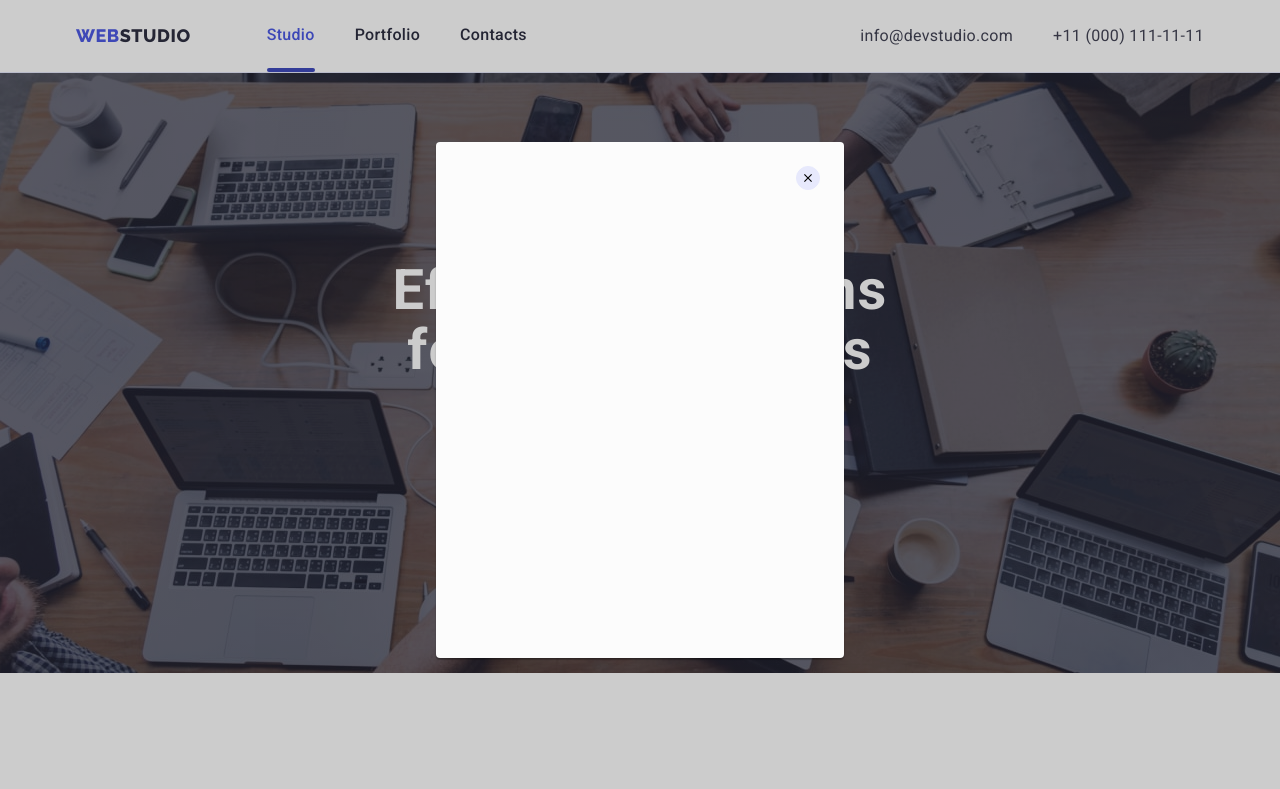
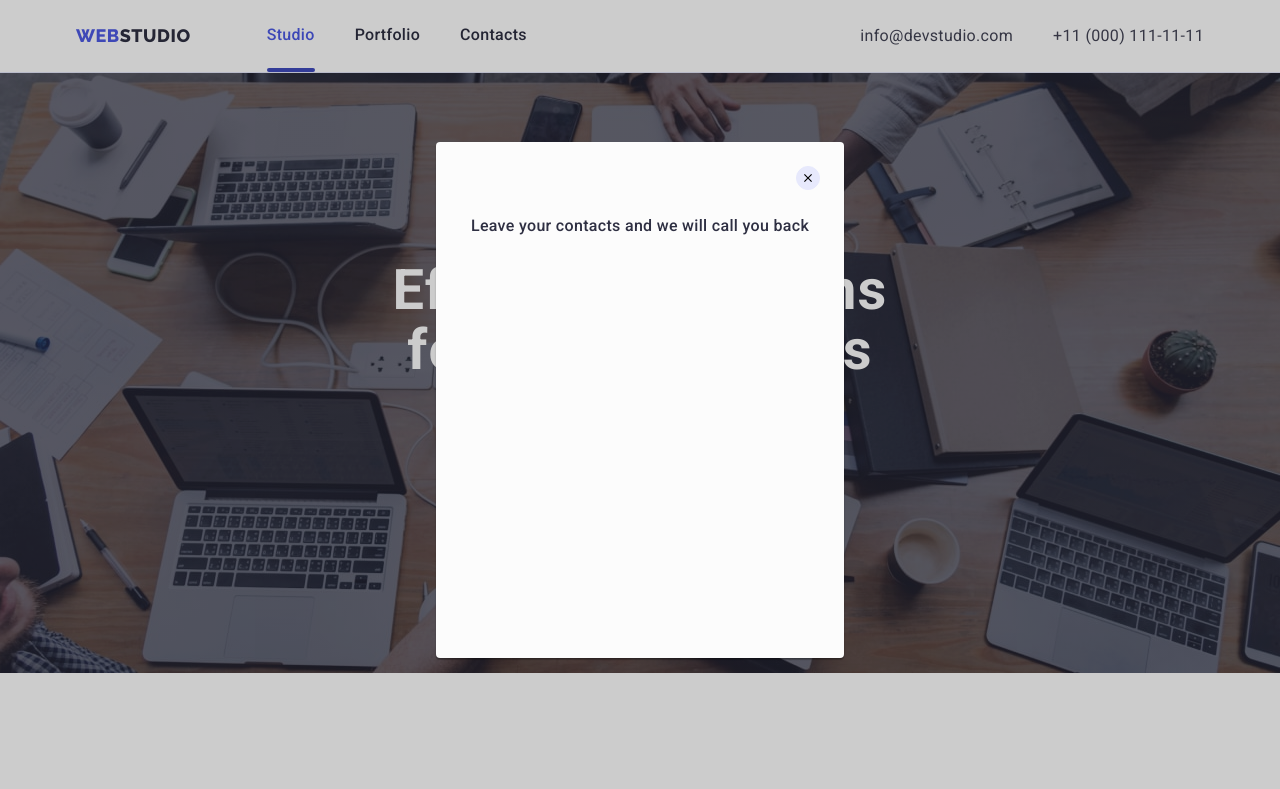
Before and after one commit to VladimirKartsev/goit-markup-hw-06, a plain HTML site: page index.html in a window 1280 px wide. Both pictures are taken after a click on the button "Order Service". Shown: the top 789 px of the page. Drawn offline with nearby package versions, Linux system fonts and the light colour scheme.

Commit message:
24/02/23-14-10

```diff
--- a/css/styles.css
+++ b/css/styles.css
@@ -234,8 +234,24 @@ transition: var(--hover-transition),background-color var(--hover-transition) ;
 .modal-btn:focus{
     background-color: #404BBF;
     fill:#ffffff;
+    transition: background-color var(--hover-transition) fill var(--hover-transition);
+
 }
+.modal-title{
+    display: block
+    width: 360px;
+    height: 24px;
+    margin-top: 72px;
+    padding-left: 24px;
+    padding-right:24px;
+    font-weight: 500;
+    font-size: 16px;
+    line-height: 1.5;
+    text-align: center;
+    letter-spacing: 0.02em;
+    color: #2E2F42;
 
+}
 
 --- ------Main section------------------------------
 .hero {
--- a/index.html
+++ b/index.html
@@ -370,7 +370,7 @@
           <svg class="modal-svg"  width="8" height="8">
             <use href="./images/sprite.svg#icon-Close-Modal"></use>
           </svg></button>
-          <!-- <p class="modal-title">Leave your contacts and we will call you back</p> -->
+          <p class="modal-title">Leave your contacts and we will call you back</p>
       </div>
     </div>
     <script src="./js/modal.js"></script>
```
